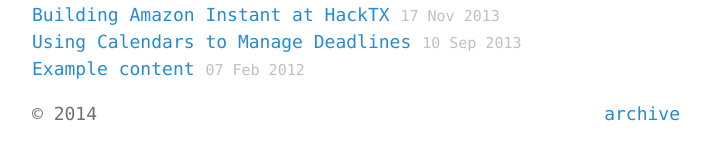
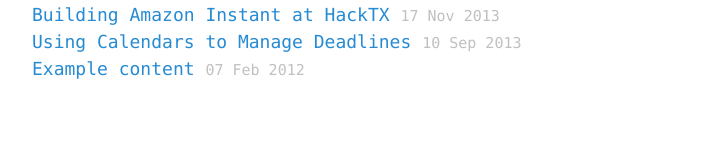
Before and after one commit to greyshi/greyshi.github.io, a Jekyll site: the page built from archive/index.html, in a window 1280 px wide. Shown: the part 134-300 px from the top of the page, without its empty margins (284-994 px from the left). Built offline with Jekyll 4.4.1, drawn with Linux system fonts in a browser that asks for light colours; nearby versions of some CDN libraries; Markdown is read by kramdown in place of the engine named in the settings.

Commit message:
Hide footer on the archive page

```diff
--- a/_layouts/default.html
+++ b/_layouts/default.html
@@ -20,6 +20,7 @@
 
       {{ content }}
 
+      {% if page.title != "archive" %}
         <div class="footer">
           <p style="float: left">
             &copy; {{ site.time | date: '%Y' }}
@@ -28,6 +29,7 @@
               <a href="/archive/">archive</a>
             </p>
         </div>
+      {% endif %}
     </div>
 
   </body>
--- a/archive/index.html
+++ b/archive/index.html
@@ -1,6 +1,6 @@
 ---
 layout: default
-title: Archive
+title: archive
 ---
 <p>
   {% for post in site.posts %}
```
Lines whose indentation alone changed are shown as unchanged.
